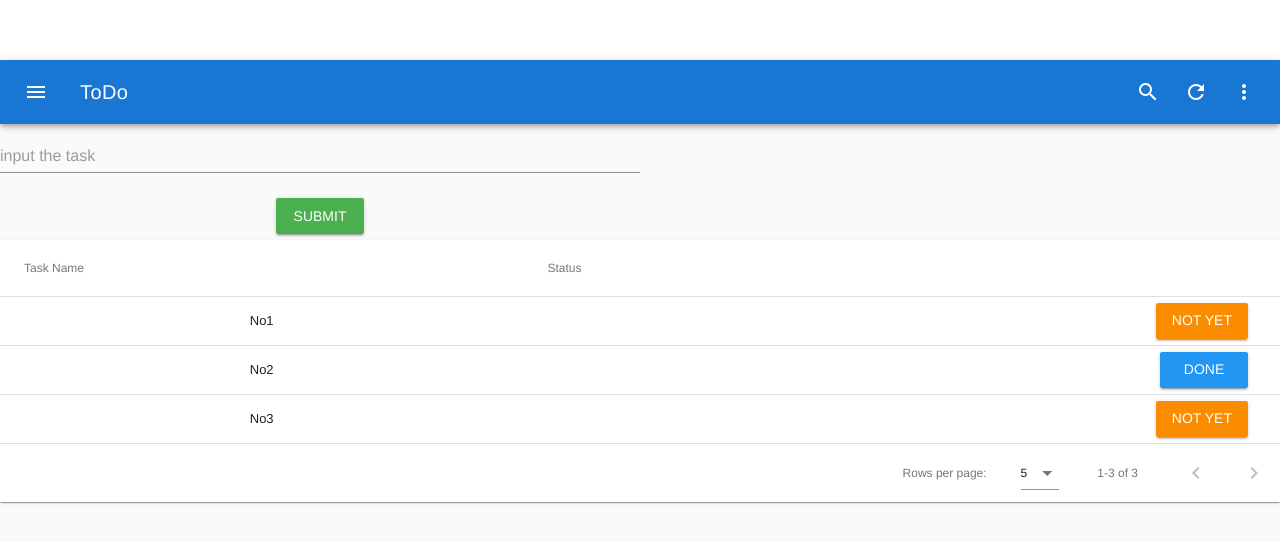
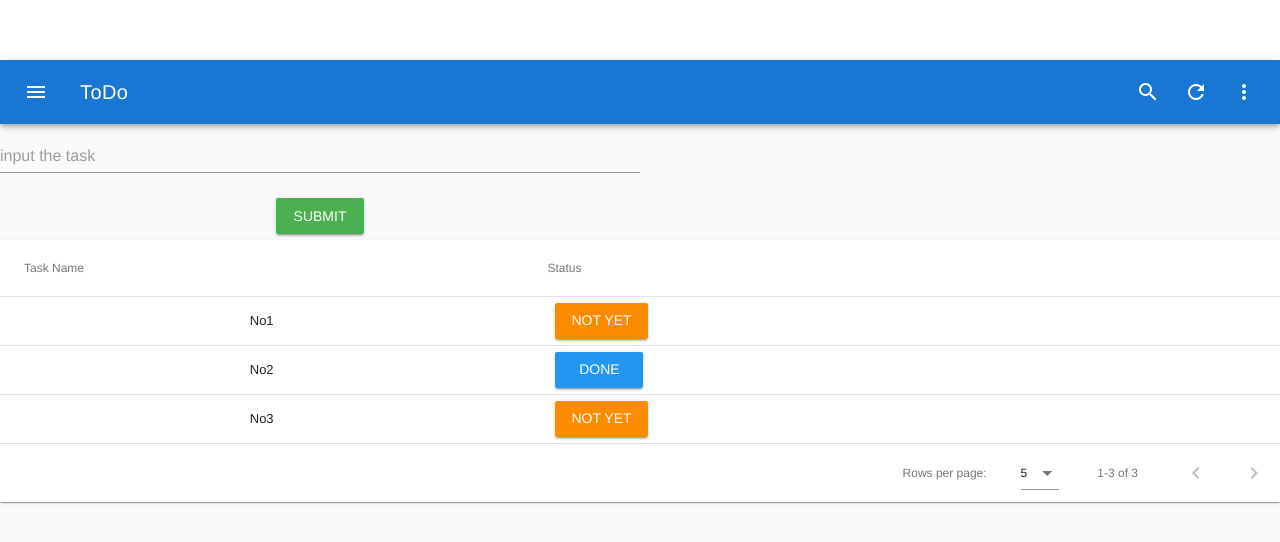
Before and after one commit to yngwie61/todoapp_vue, a Vue app: page / in a window 1280 px wide. Shown: the top 542 px of the page. Built offline with nearby package versions, Linux system fonts and the light colour scheme.

Commit message:
turn left

```diff
--- a/package.json
+++ b/package.json
@@ -18,7 +18,8 @@
     "ajv": "^6.10.0",
     "material-design-icons-iconfont": "^4.0.5",
     "vue": "^2.5.2",
-    "vuetify": "^1.5.11"
+    "vuetify": "^1.5.11",
+    "vuex": "^3.1.0"
   },
   "devDependencies": {
     "autoprefixer": "^7.1.2",
--- a/src/components/TaskView.vue
+++ b/src/components/TaskView.vue
@@ -3,8 +3,8 @@
     <v-data-table :headers="headers" :items='tasks' class="elevation-1">
       <template v-slot:items="props">
         <td>{{ props.item.name }}</td>
-        <td v-if=props.item.flag class="text-xs-right"><v-btn v-on:click='click(props.item.name)' color='info'> Done </v-btn></td>
-        <td v-else class="text-xs-right"><v-btn v-on:click='click(props.item.name)' color='warning'>Not Yet</v-btn></td>
+        <td v-if=props.item.flag class="text-xs-left"><v-btn v-on:click='click(props.item.name)' color='info'> Done </v-btn></td>
+        <td v-else class="text-xs-left"><v-btn v-on:click='click(props.item.name)' color='warning'>Not Yet</v-btn></td>
       </template>
     </v-data-table>
   </div>
```
Also changed, not shown: 1 other file (tests, documents, lock files or other folders).
